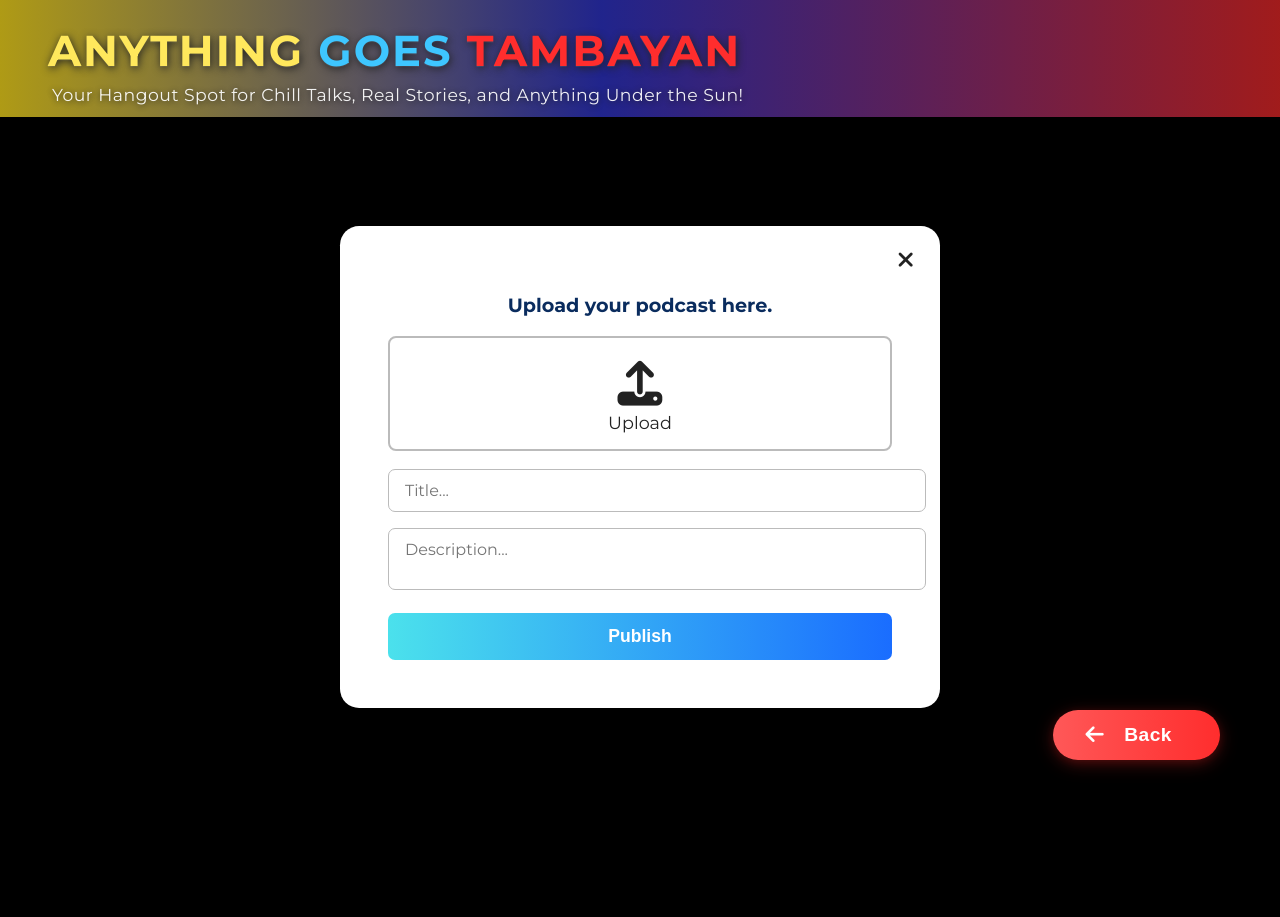
After one commit to PaulGarrenSantiago/AGT, a PHP site: page /upload.php in a window 1280 px wide. The commit adds this page. Run offline with PHP 8.4, Linux system fonts and the light colour scheme.

Commit message:
Add upload modal and profile page with styling and functionality

```diff
--- /dev/null
+++ b/my-fullstack-app/MS/upload.php
@@ -0,0 +1,250 @@
+<!DOCTYPE html>
+<html lang="en">
+<head>
+  <meta charset="UTF-8">
+  <title>Settings - Anything Goes Tambayan</title>
+  <link href="https://fonts.googleapis.com/css?family=Montserrat:700,400&display=swap" rel="stylesheet">
+  <link rel="stylesheet" href="https://cdnjs.cloudflare.com/ajax/libs/font-awesome/6.4.0/css/all.min.css">
+  <style>
+    body {
+      margin: 0;
+      font-family: 'Montserrat', Arial, sans-serif;
+      background: #000;
+      color: #fff;
+      height: 100vh;
+      overflow: hidden; /* Prevent scrolling */
+    }
+    .header {
+      background: linear-gradient(90deg, rgba(230, 203, 28, 0.76) 0%, rgba(45, 50, 194, 0.72) 47%, rgba(204, 35, 35, 0.79) 100%);
+      padding: 24px 0 12px 0;
+      text-align: left;
+      box-shadow: 0 2px 16px 0 rgba(0,0,0,0.18);
+    }
+    .header-title {
+      font-size: 2.7rem;
+      font-weight: 800;
+      letter-spacing: 2px;
+      margin-left: 48px;
+      text-shadow: 1px 2px 8px #222, 0 1px 0 #fff2;
+    }
+    .header-title .goes { color: #3ec6ff; }
+    .header-title .tambayan { color: #ff2d2d; }
+    .header-desc {
+      font-size: 1.08rem;
+      margin-left: 52px;
+      margin-top: 7px;
+      color: #fff;
+      opacity: 0.92;
+      letter-spacing: 0.5px;
+      text-shadow: 0 1px 6px #222;
+    }
+    .container {
+      height: 100vh; /* Fill viewport */
+      display: flex;
+      justify-content: center;
+      align-items: center;
+      position: relative;
+      overflow: hidden; /* Prevent scrollbars */
+    }
+    .upload-card {
+      width: 100%;
+      max-width: 600px;         /* Increased from 400px */
+      box-sizing: border-box;
+      padding: 3rem 3rem;       /* Increased padding */
+      border-radius: 1.2rem;
+      box-shadow: 0 2px 24px rgba(0,0,0,0.22);
+      background: #fff;
+      color: #222;
+      display: flex;
+      flex-direction: column;
+      align-items: stretch;
+      z-index: 1;
+      margin-bottom: 100px;
+    }
+    .form-label {
+      font-weight: 500;
+    }
+    .btn-upload {
+      background: #007bff;
+      color: #fff;
+      font-weight: 500;
+      border: none;
+      border-radius: 6px;
+      padding: 10px 0;
+      margin-top: 10px;
+      cursor: pointer;
+      transition: background 0.2s;
+    }
+    .btn-upload:hover {
+      background: #0056b3;
+    }
+    .back-btn {
+      position: fixed;          /* Changed from absolute */
+      bottom: 40px;
+      right: 60px;
+      background: linear-gradient(90deg, #ff5858 0%, #ff2d2d 100%);
+      color: #fff;
+      border: none;
+      border-radius: 50px;
+      padding: 14px 48px 14px 32px;
+      font-size: 1.2rem;
+      font-weight: 700;
+      cursor: pointer;
+      transition: background 0.2s, box-shadow 0.2s, transform 0.1s;
+      box-shadow: 0 4px 18px #ff2d2d44, 0 2px 10px #ff2d2d22;
+      letter-spacing: 0.5px;
+      display: flex;
+      align-items: center;
+      gap: 12px;
+      outline: none;
+      z-index: 100;
+    }
+    .back-btn i {
+      font-size: 1.3rem;
+      margin-right: 8px;
+      transition: transform 0.2s;
+    }
+    .back-btn:hover {
+      background: linear-gradient(90deg, #ff7b7b 0%, #c1272d 100%);
+      box-shadow: 0 6px 24px #c1272d66;
+      transform: translateY(-2px) scale(1.04);
+    }
+    .back-btn:active {
+      transform: scale(0.98);
+    }
+    .form-title {
+      color: #0a2c5e;
+      font-size: 1.2rem;
+      font-weight: 700;
+      text-align: center;
+      margin-bottom: 1.2rem;
+    }
+    .upload-box {
+      border: 2px solid #bbb;
+      border-radius: 8px;
+      padding: 1.5rem 0 1rem 0;
+      display: flex;
+      flex-direction: column;
+      align-items: center;
+      cursor: pointer;
+      margin-bottom: 1.1rem;
+      transition: border-color 0.2s;
+    }
+    .upload-box:hover {
+      border-color: #007bff;
+    }
+    .upload-icon {
+      font-size: 2.8rem;
+      color: #222;
+      margin-bottom: 0.3rem;
+    }
+    .upload-text {
+      color: #222;
+      font-size: 1.1rem;
+      font-weight: 500;
+    }
+    .form-input {
+      width: 100%;
+      padding: 0.7rem 1rem;
+      margin-bottom: 1rem;
+      border: 1.5px solid #bbb;
+      border-radius: 7px;
+      font-size: 1rem;
+      font-family: inherit;
+      outline: none;
+      transition: border-color 0.2s;
+      background: #fff;
+      color: #222;
+      resize: none;
+    }
+    .form-input:focus {
+      border-color: #007bff;
+    }
+    .btn-publish {
+      width: 100%;
+      padding: 0.8rem 0;
+      border: none;
+      border-radius: 7px;
+      background: linear-gradient(90deg, #4be1ec 0%, #1a6dff 100%);
+      color: #fff;
+      font-size: 1.1rem;
+      font-weight: 600;
+      cursor: pointer;
+      transition: background 0.2s, transform 0.1s;
+      margin-top: 0.2rem;
+    }
+    .btn-publish:hover {
+      background: linear-gradient(90deg, #1a6dff 0%, #4be1ec 100%);
+      transform: scale(1.03);
+    }
+    .close-btn {
+      position: absolute;
+      top: 18px;
+      right: 18px;
+      background: none;
+      border: none;
+      color: #222;
+      font-size: 1.4rem;
+      cursor: pointer;
+      z-index: 10;
+      padding: 4px 8px;
+      transition: color 0.2s, background 0.2s;
+    }
+    .close-btn:hover {
+      color: #fff;
+      background: #ff2d2d;
+      border-radius: 50%;
+    }
+    @media (max-width: 900px) {
+      .container {
+        flex-direction: column;
+        justify-content: flex-start;
+        align-items: stretch;
+        min-height: unset;
+        padding: 30px 0;
+      }
+      .upload-card {
+        margin: 40px auto 0 auto;
+        max-width: 98vw;        /* Responsive for mobile */
+        padding: 1.5rem 0.5rem;
+      }
+      .back-btn {
+        right: 20px;
+        bottom: 20px;
+        padding: 12px 24px;
+        font-size: 1rem;
+      }
+    }
+  </style>
+</head>
+<body>
+  <div class="header">
+    <div class="header-title">
+      <span style="color:#ffe85c;">ANYTHING</span> <span class="goes">GOES</span> <span class="tambayan">TAMBAYAN</span>
+    </div>
+    <div class="header-desc">
+      Your Hangout Spot for Chill Talks, Real Stories, and Anything Under the Sun!
+    </div>
+  </div>
+  <div class="container">
+    <div class="upload-card" style="position:relative;">
+      <!-- X Button -->
+      <button class="close-btn" type="button" onclick="window.location.href='dashboard.html'" aria-label="Close">
+        <i class="fa fa-times"></i>
+      </button>
+      <h3 class="form-title">Upload your podcast here.</h3>
+      <form action="upload.php" method="POST" enctype="multipart/form-data">
+        <label for="fileInput" class="upload-box">
+          <i class="fa fa-upload upload-icon"></i>
+          <div class="upload-text">Upload</div>
+          <input type="file" id="fileInput" name="file" required style="display:none;">
+        </label>
+        <input type="text" class="form-input" name="title" placeholder="Title..." required>
+        <textarea class="form-input" name="description" placeholder="Description..." rows="2" required></textarea>
+        <button type="submit" class="btn-publish">Publish</button>
+      </form>
+    </div>
+    <button class="back-btn" onclick="window.location.href='dashboard.html'"><i class="fa fa-arrow-left"></i> Back</button>
+  </div>
+</body>
+</html>
```
Also changed, not shown: my-fullstack-app/MS/dashboard.php (+4 -4 lines), my-fullstack-app/MS/header.php (+129 -3 lines), my-fullstack-app/MS/profile.php (added, +236 -0 lines).
